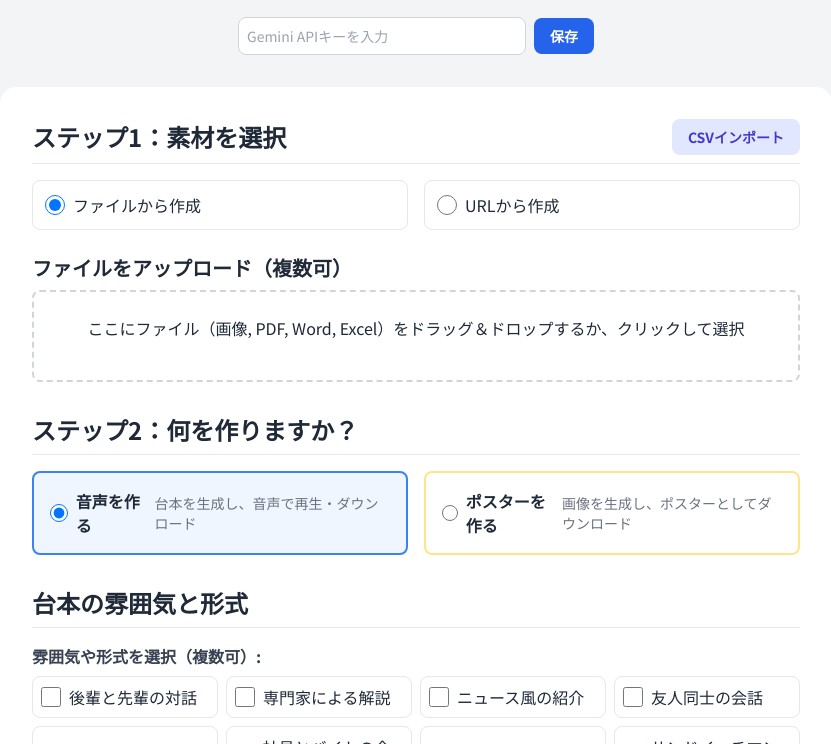
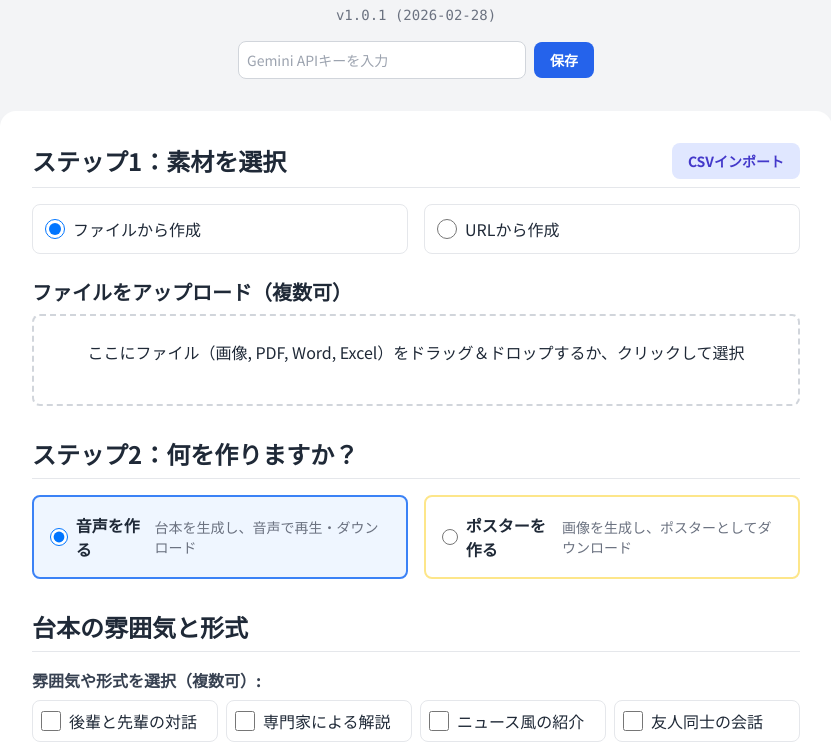
Before and after one commit to fkt78/FKT-ONSEI-APP, a plain HTML site: page index.html in a window 1280 px wide. Shown: the part 103-847 px from the top of the page, without its empty margins (224-1055 px from the left). Drawn offline with nearby package versions, Linux system fonts and the light colour scheme.

Commit message:
バージョン表示を追加（v1.0.1）- 画面上部にバージョン番号と日付を表示、コード変更時のバージョン上げルールを追加

```diff
--- a/index.html
+++ b/index.html
@@ -1,4 +1,8 @@
 <!DOCTYPE html>
+<!--
+  【重要】コードを変更したら必ず APP_VERSION を上げること。
+  例: 1.0.0 → 1.0.1（軽微な修正）, 1.0.0 → 1.1.0（機能追加）, 1.0.0 → 2.0.0（大きな変更）
+-->
 <html lang="ja">
 <head>
     <meta charset="UTF-8">
@@ -87,6 +91,7 @@
         <header class="text-center mb-8">
             <h1 class="text-3xl md:text-4xl font-bold text-gray-900">AI動画広告ジェネレーター</h1>
             <p class="text-gray-600 mt-2">画像やURLから、AIが広告用の掛け合い台本を自動作成します。</p>
+            <p id="app-version-display" class="mt-1 text-sm font-mono text-gray-500">v1.0.0</p>
             <!-- APIキー設定エリア -->
             <div class="mt-4 flex items-center justify-center gap-2">
                 <input type="password" id="api-key-input" placeholder="Gemini APIキーを入力"
@@ -566,6 +571,13 @@
     </div>
 
     <script type="module">
+        // ★ コード変更時は必ずバージョンを上げること ★
+        const APP_VERSION = '1.0.1';
+        const APP_BUILD_DATE = '2026-02-28';
+
+        // バージョン表示を更新
+        document.getElementById('app-version-display').textContent = `v${APP_VERSION} (${APP_BUILD_DATE})`;
+
         // DOM Elements
         const fileUpload = document.getElementById('file-upload');
         const dropZone = document.getElementById('drop-zone');
```
Also changed, not shown: 1 other file.
